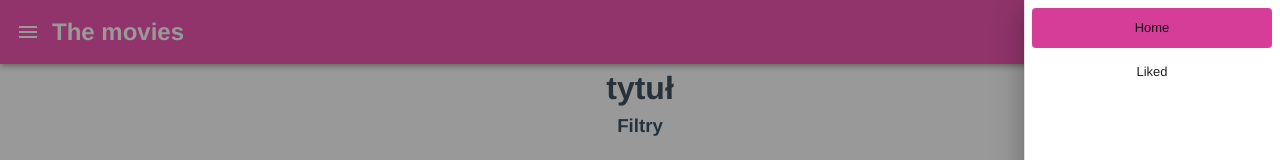
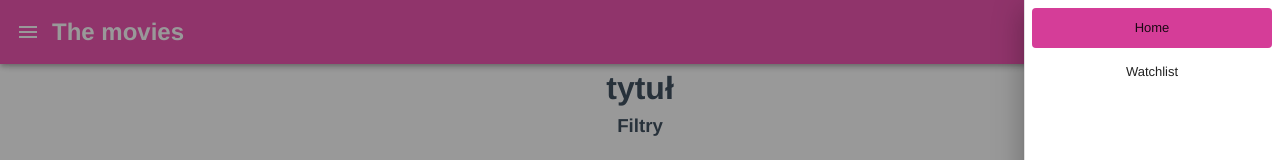
Before and after one commit to libera13/the-movies, a Vue app: page / in a window 1280 px wide. Both pictures are taken after a click on the button 28 px from the left and 32 px from the top of the page. Shown: the top 160 px of the page. Built offline with nearby package versions, Linux system fonts and the light colour scheme.

Commit message:
change liked text to Watchlist

```diff
--- a/src/components/Commons/AppBar.vue
+++ b/src/components/Commons/AppBar.vue
@@ -15,7 +15,7 @@
             <v-list-item-title>Home</v-list-item-title>
           </v-list-item>
           <v-list-item to="/about">
-            <v-list-item-title>Liked</v-list-item-title>
+            <v-list-item-title>Watchlist</v-list-item-title>
           </v-list-item>
           <!--          <v-list-item to="/add-partner">-->
           <!--            <v-list-item-title>Add Partner</v-list-item-title>-->
--- a/src/components/Commons/MoviesList.vue
+++ b/src/components/Commons/MoviesList.vue
@@ -22,7 +22,7 @@
             <v-card>
               <!-- TODO: highlight already liked or not liked-->
               <v-img
-                @click="handleImageClick(item.id)"
+                @click="handleDetailsClick(item.id)"
                 :src="getMovieImage(item)"
                 class="clickable"
                 aspect-ratio="1"
@@ -36,9 +36,9 @@
                   <v-btn
                     @click="addToLiked(item)"
                     :color="isLiked(item.id) ? 'primary' : ''"
-                    >Liked</v-btn
+                    >Watchlist</v-btn
                   >
-                  <v-btn @click="addToNotLiked">Not liked</v-btn>
+                  <v-btn @click="handleDetailsClick(item.id)">Details</v-btn>
                 </div>
               </v-card-title>
 
@@ -95,7 +95,7 @@ export default {
     this.getLikedMovies();
   },
   methods: {
-    handleImageClick(movieId) {
+    handleDetailsClick(movieId) {
       this.$router.push({ path: `/movie/${movieId}` });
     },
     getMovieImage(item) {
```
